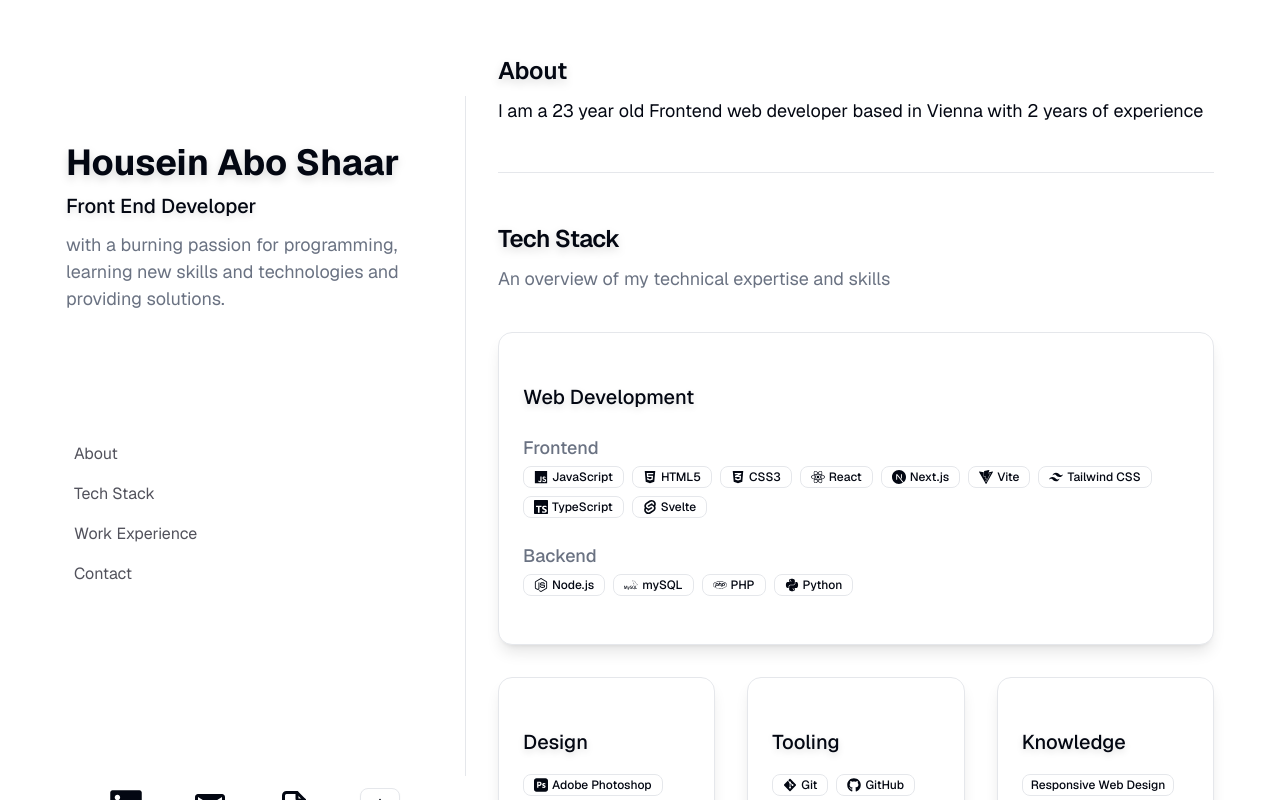
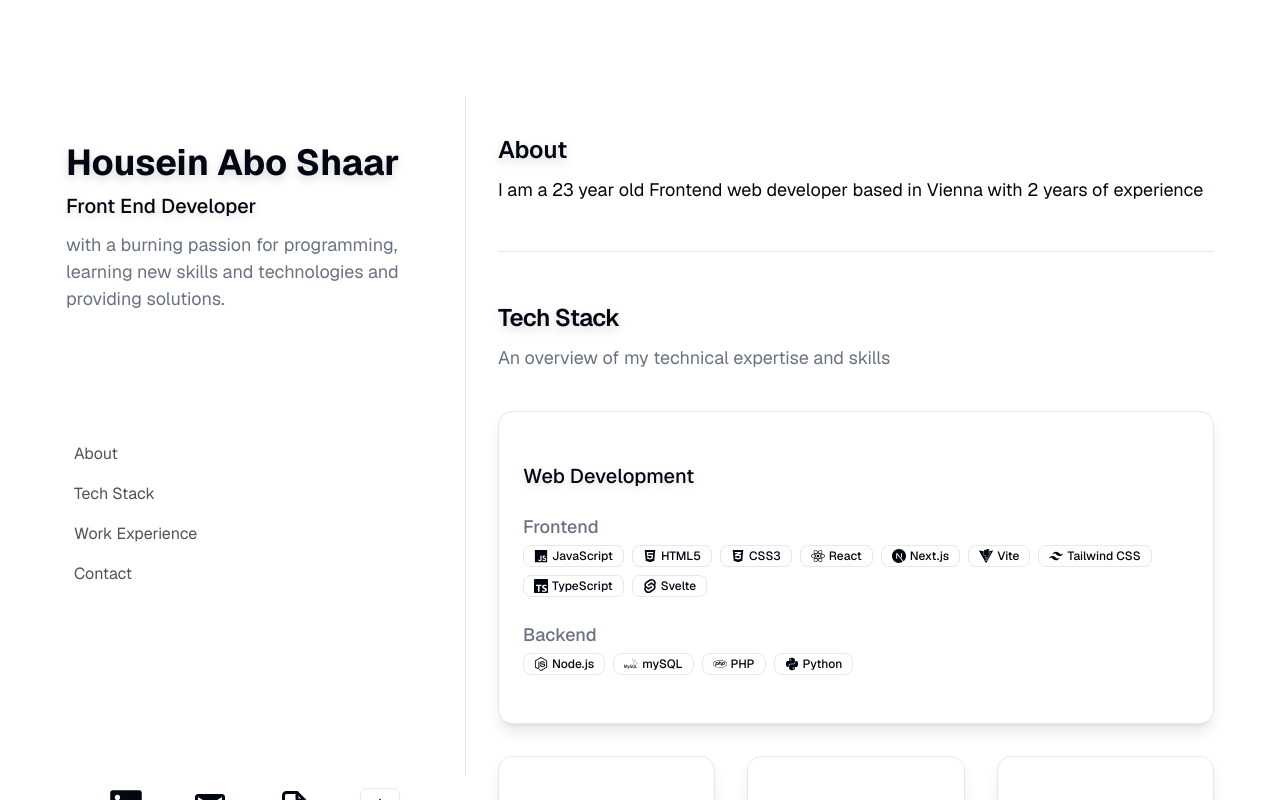
Before and after one commit to HouseinIsProgramming/aMoreElegantPortfolio, a Next.js app: page / in a window 1280 px wide. Shown: the top 800 px of the page. Built offline with nearby package versions, Linux system fonts and the light colour scheme.

Commit message:
stuff looks oh so good rn

```diff
--- a/app/page.tsx
+++ b/app/page.tsx
@@ -9,10 +9,10 @@ export default function Page() {
   return (
     <div>
       <div className="container lg:grid lg:grid-cols-[400px_minmax(0,780px)] lg:gap-8">
-        <div className="sticky lg:h-[85vh] top-[7.] lg:top-24 pr-6 lg:border-r">
+        <div className="sticky lg:h-[85vh] top-[7.5vh] lg:top-24 pr-6 lg:border-r">
           <Biography />
         </div>
-        <div className="">
+        <div className="my-[7.5vh]">
           <About />
           <Separator className="my-4 mt-12" />
           <TechStack />
--- a/components/about.tsx
+++ b/components/about.tsx
@@ -25,7 +25,7 @@ function About() {
   }
 
   return (
-    <div id="about" className="mt-[53px] scroll-m-12">
+    <div id="about" className="mt-18 scroll-m-12">
       <TextEffect delay={0.3} preset="fade-in-blur" as="h2">
         About
       </TextEffect>
```
